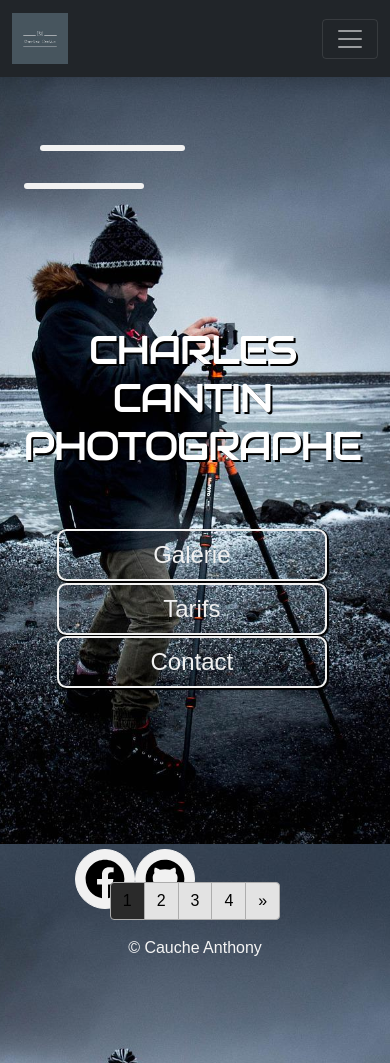
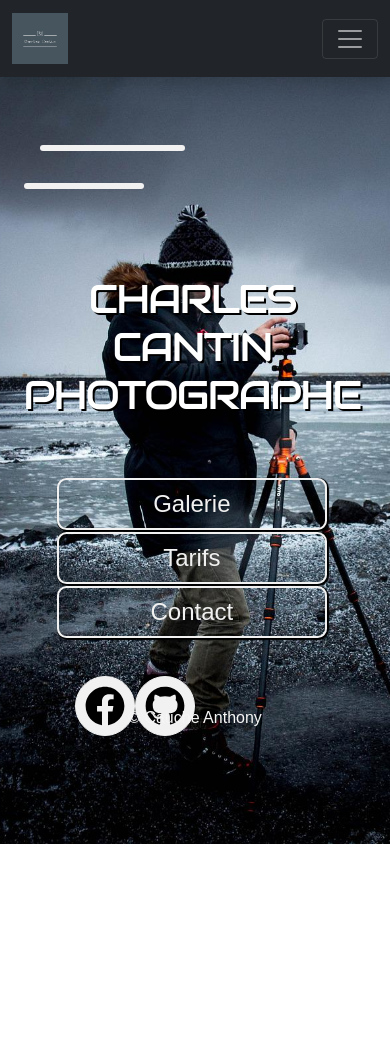
Before and after one commit to Toty-01/Charles-Cantin, a plain HTML site: page index.html in a window 390 px wide. After the commit the page ends 844 px from the top, so only its background shows below. Drawn offline with nearby package versions, Linux system fonts and the light colour scheme; a web font is replaced by a local one.

Commit message:
reglages derniere mn

```diff
--- a/index.html
+++ b/index.html
@@ -58,14 +58,18 @@
         </ul>
       </div>
     </div>
-  </nav>  <div class="lignes">
+  </nav>
+
+  <div class="lignes">
     <div class="l1"></div>
     <div class="l2"></div>
- </div>
+  </div>
 
  <div class="container-first">
    <h1 class="accueil">
-     <span>Charles</span><span> Cantin</span><span> Photographe</span>
+     <span>Charles</span>
+     <span> Cantin</span>
+     <span> Photographe</span>
    </h1>
 
    <div class="container-btns">
@@ -85,19 +89,6 @@
  </ul>
 
   <footer id="accueil">
-    <nav aria-label="Page navigation example">
-      <ul class="pagination justify-content-center">
-        <li class="page-item active"><a class="page-link" href="#">1</a></li>
-        <li class="page-item"><a class="page-link" href="./galerie.html">2</a></li>
-        <li class="page-item"><a class="page-link" href="./prestations.html">3</a></li>
-        <li class="page-item"><a class="page-link" href="./form.html">4</a></li>
-        <li class="page-item">
-          <a class="page-link" href="./galerie.html" aria-label="Next">
-            <span aria-hidden="true">&raquo;</span>
-          </a>
-        </li>
-      </ul>
-    </nav>
     <p class="text-center mb-2">© Cauche Anthony</p>
   </footer>
   <script src="https://cdnjs.cloudflare.com/ajax/libs/gsap/3.5.1/gsap.min.js"></script>
--- a/script.js
+++ b/script.js
@@ -15,7 +15,7 @@ window.addEventListener('load', () => {
   .staggerFrom(l1, 1, {width: 0, opacity: 0, ease: "power2.out"}, 0.6,'-=1')
   .staggerFrom(l2, 0.5, {width: 0, opacity: 0, ease: "power2.out"}, 0.6)
   .staggerFrom(logo, 1, {transform: "scale(0)", ease: "power2.out"}, 0.6, '-=2')
-  .staggerFrom(medias, 1, {right: -200, ease: "power2.out"}, 0.6, '-=1')
+  .staggerFrom(medias, 1, {right: -400, ease: "power2.out"}, 0.6, '-=1')
 
   TL.play();
 
--- a/style.css
+++ b/style.css
@@ -546,9 +546,6 @@ th.m-5.tarif {
 
 /*----------------------------Responsive-----------------------------------*/
 @media screen and (max-width:1300px) {
-  .main-body {
-    height: 105vh;
-  }
   h1.accueil {
     font-size: 5rem;
   }
@@ -575,6 +572,17 @@ th.m-5.tarif {
   .card {
     max-width: 16rem;
   }
+  h1.accueil {
+    font-size: 4rem;
+  }
+  .btn-first {
+    font-size: 2rem;
+    width: 150px;
+    margin-top: 0.1rem;
+  }
+  .container-first {
+    top: 34%;
+  }
 }
 @media screen and (max-width: 720px) {
   .card.bébé img, .card.famille img, .card.grossesse img, .card.baptême img,.card.mariage img, .card.couple img, .card.portrait img {
@@ -589,15 +597,6 @@ th.m-5.tarif {
   }
 }
 @media screen and (max-width:500px) {
-  .main-body {
-    background: black;
-    font-family: Arial, Helvetica, sans-serif;
-    height: 100vh;
-    background: url('./pic/bg.jpg') no-repeat fixed 42% 25%;
-    background-size: cover;
-    position: relative;
-    overflow-x: hidden;
-  }
   .lignes {
     position: relative;
     top: 8%;
@@ -620,12 +619,43 @@ th.m-5.tarif {
     transform: rotate(0deg);
     transform: translateX(80px);
   }
+  .main-body {
+    background: black;
+    font-family: Arial, Helvetica, sans-serif;
+    height: 100vh;
+    background: url('./pic/bg.jpg') no-repeat fixed 42%;
+    background-size: cover;
+    position: relative;
+    overflow-x: hidden;
+  }
+  .medias {
+    overflow: hidden;
+    position: relative;
+    right: -2rem;
+    flex-direction: row;
+    top: 36vh;
+  }
+  .container-btns {
+    width: auto;
+    margin: 0;
+    display: block;
+  }
+  .btn-first {
+    font-size: 1.5rem;
+    width: 70%;
+    margin-top: 0.1rem;
+    margin-left: 15%;
+    padding: 6px;
+  }
+  footer {
+    padding-bottom: 2px;
+  }
   .container-first {
     position: relative;
     margin-left: -3rem;
     padding: 0;
     width: 99%;
-    top: 28%;
+    top: 22%;
   }
   h1.accueil {
     display: flex;
@@ -641,47 +671,13 @@ th.m-5.tarif {
     top: -18rem;
     width: 6rem;
   }
-  .medias {
-    overflow: hidden;
-    position: relative;
-    right: -2rem;
-    flex-direction: row;
-    align-items: center;
-    justify-content: center;
-    padding-bottom: 9rem;
-  }
-  .container-btns {
-    width: auto;
-    margin: 0;
-    display: block;
-  }
-  .btn-first {
-    font-size: 1.5rem;
-    width: 70%;
-    margin-top: 0.1rem;
-    margin-left: 15%;
-    padding: 6px;
-  }
   #accueil {
     position: relative;
-    bottom: -15rem;
+    bottom: -13rem;
   }
-  #accueil > nav > ul > li > a {
-    background-color: #e3e3e3;
-    border: 1px solid #adadad;
-    color: #000000;
-  }
-  #accueil > nav > ul > li.active > a {
-    background-color: #2a2a2a;
-    color: #000000;
-  }
-  #accueil > nav > ul > li > a:hover {
-    background-color: #1a202f;
-  }
-  #accueil > nav > ul > li.active > a:hover {
-    background-color: #2a2a2a;
-    color: #000000;
-    cursor: default;
+  .gal-nav {
+    margin-left: 6%;
+    padding: 6px;
   }
   .card.bébé img, .card.famille img, .card.grossesse img, .card.baptême img,.card.mariage img, .card.couple img, .card.portrait img {
     height: 24rem;
```
Also changed, not shown: prestations.html (+1 -1 lines).
